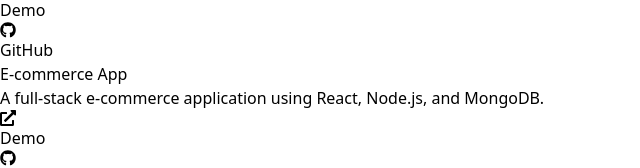
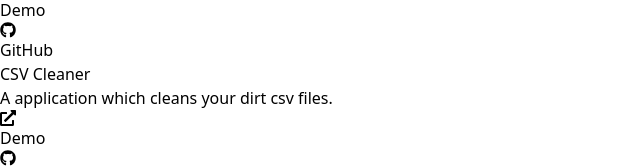
Before and after one commit to ShivamxCj/new_portfolio, a React (Vite) app: page / in a window 1280 px wide. Shown: the part 2426-2594 px from the top of the page, without its empty margins (0-640 px from the left). Built offline with nearby package versions, Linux system fonts and the light colour scheme.

Commit message:
added project

```diff
--- a/src/components/Competative.jsx
+++ b/src/components/Competative.jsx
@@ -53,7 +53,7 @@
           href="https://leetcode.com/u/sivm_cj/"
           target="_blank"
           rel="noopener noreferrer"
-          whileHover={{ scale: 1.1}} // 🔥 bigger scale
+          whileHover={{ scale: 1.1}}
           whileTap={{ scale: 0.95 }}
           initial={{ opacity: 0, y: 30 }}
           whileInView={{ opacity: 1, y: 0 }}
--- a/src/components/Projects.jsx
+++ b/src/components/Projects.jsx
@@ -12,11 +12,11 @@
     github: "#",
   },
   {
-    title: "E-commerce App",
+    title: "CSV Cleaner",
     description:
-      "A full-stack e-commerce application using React, Node.js, and MongoDB.",
-    demo: "#",
-    github: "#",
+      "A application which cleans your dirt csv files.",
+    demo: "https://csv-cleaner-kappa.vercel.app/",
+    github: "https://github.com/ShivamxCj/CSV-Cleaner",
   },
   {
     title: "AI Chatbot",
```
